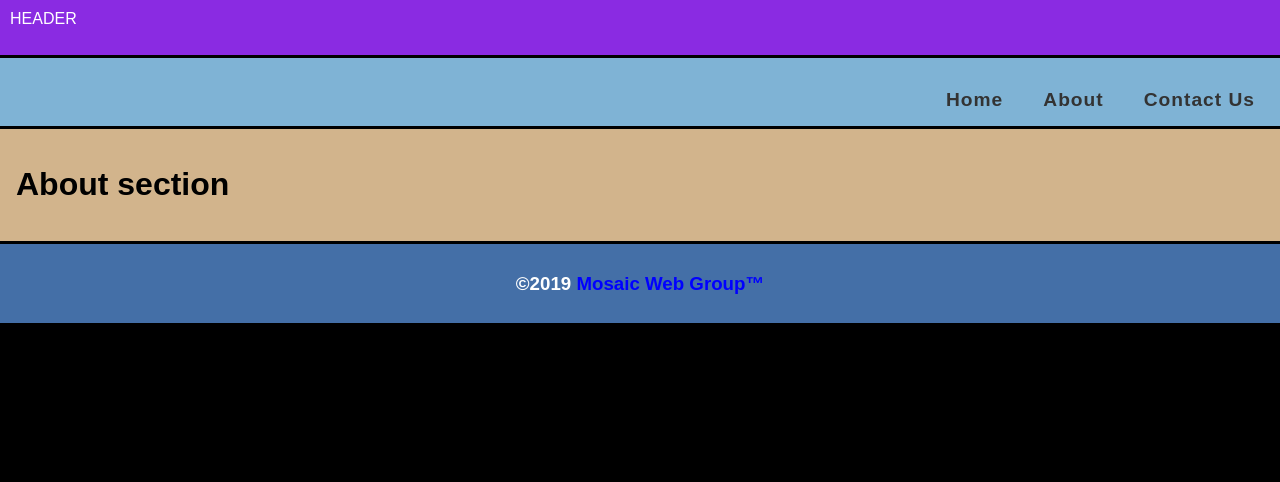
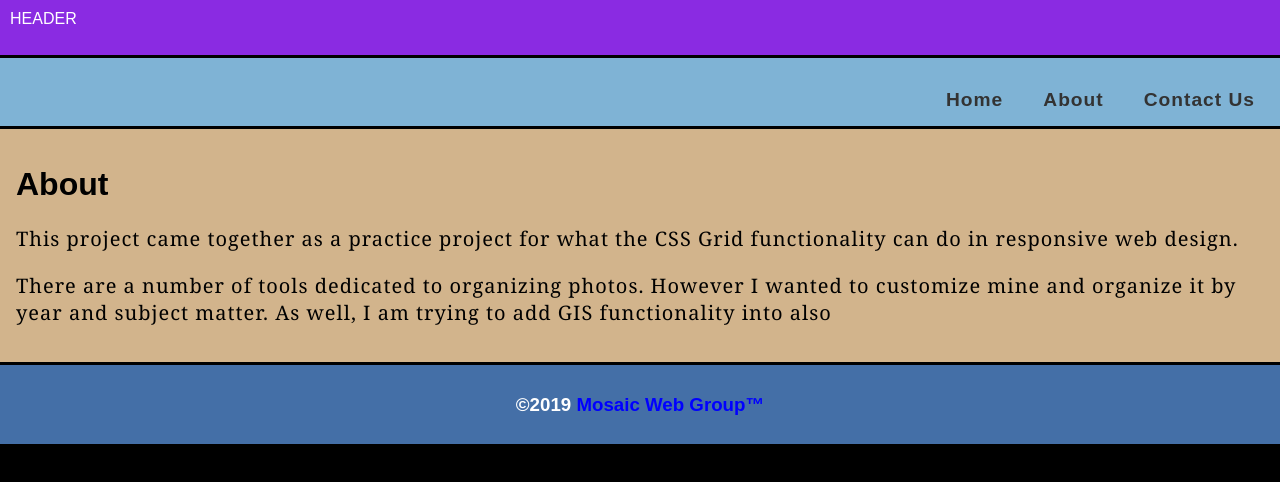
Before and after one commit to Linda1733/PhotoViewerProject, a plain HTML site: page pages/about.html in a window 1280 px wide. Drawn offline with Linux system fonts and the light colour scheme.

Commit message:
Info added to About page - styles changed

```diff
--- a/pages/about.html
+++ b/pages/about.html
@@ -23,8 +23,10 @@
       </div>
     </nav>
     <!-- MAIN -->
-    <main>
-    <h1>About section</h1>
+    <main class="about-main">
+    <h1>About</h1>
+    <p>This project came together as a practice project for what the CSS Grid functionality can do in responsive web design.</p>
+    <p>There are a number of tools dedicated to organizing photos. However I wanted to customize mine and organize it by year and subject matter.  As well, I am trying to add GIS functionality into also</p>
 
   </main>
     <!-- FOOTER -->
--- a/styles/styles.css
+++ b/styles/styles.css
@@ -69,6 +69,14 @@ li a:hover {
   padding: 1em;
 }
 
+.about-main > p {
+  font-family: Cambria, Cochin, Georgia, Times, 'Times New Roman', serif;
+  font-size: 1.25em;
+  letter-spacing: 1px;
+  font-weight: 500;
+
+}
+
 /* IMAGES section */
 #images {
   grid-area: images;
```
Also changed, not shown: styles/pages/about.html (deleted), styles/pages/contact.html (deleted).
